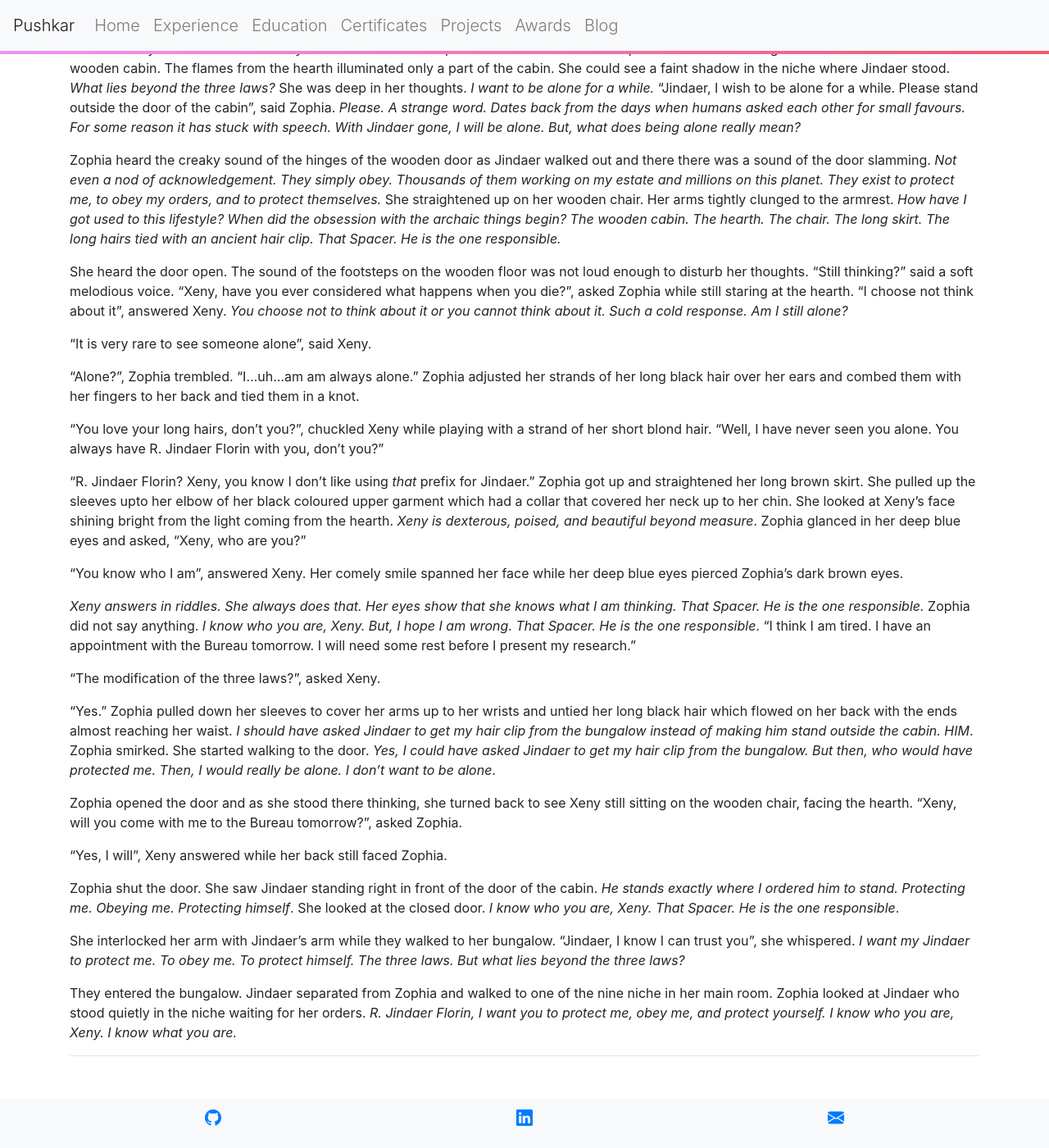
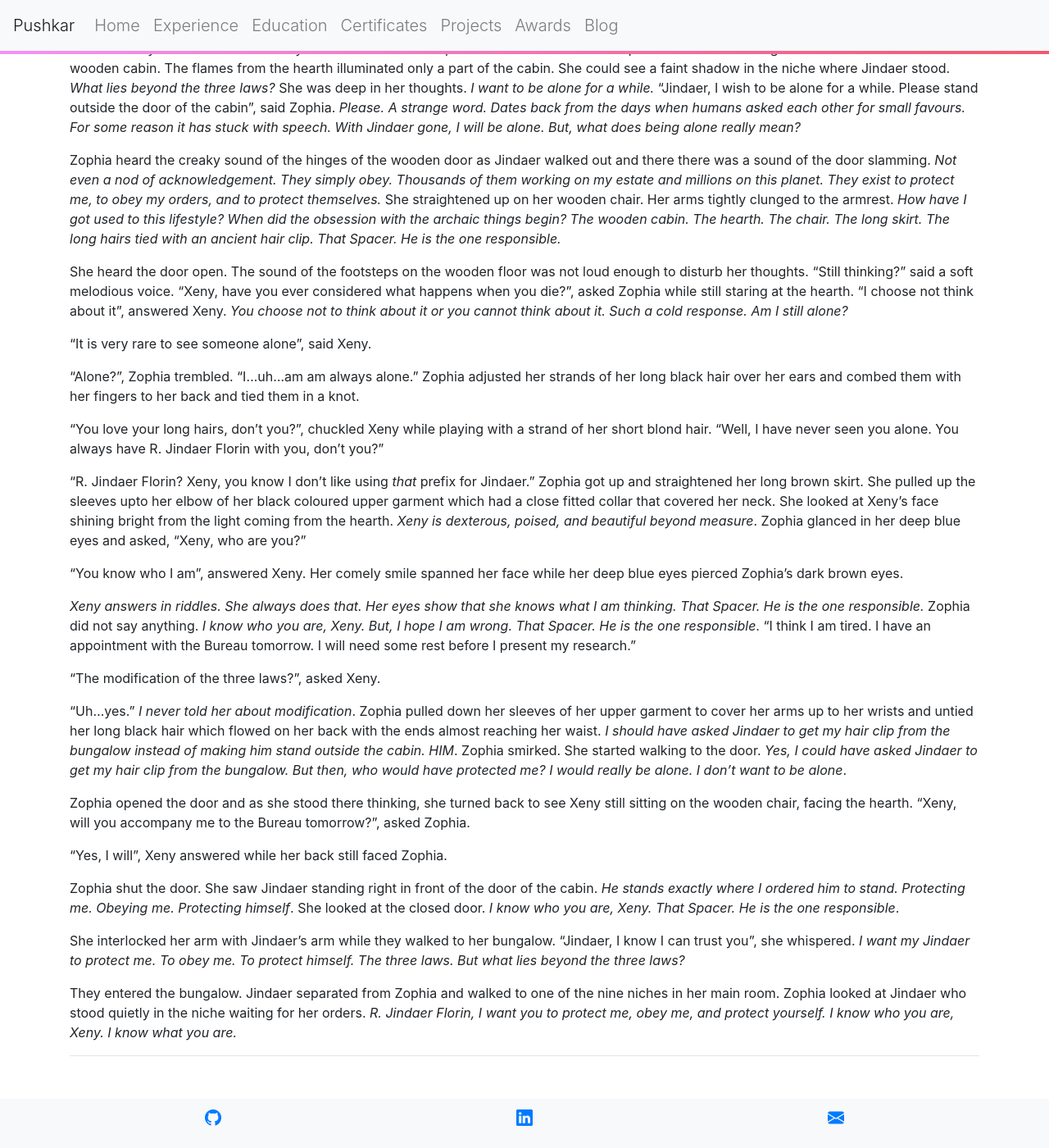
Before and after one commit to pushkarkadam/portfolio, a Jekyll site: the page built from my_collections/_posts/2022-01-29-on-laws-of-robotics.md, in a window 1280 px wide and 1400 px high, scrolled down 250 px. Shown: the whole window at 82% size. Built offline with Jekyll 4.4.1, drawn with Linux system fonts in a browser that asks for light colours; nearby versions of some CDN libraries.

Commit message:
Corrected errors in prologue.

```diff
--- a/my_collections/_posts/2022-01-29-on-laws-of-robotics.md
+++ b/my_collections/_posts/2022-01-29-on-laws-of-robotics.md
@@ -28,7 +28,7 @@ She heard the door open. The sound of the footsteps on the wooden floor was not
 
 "You love your long hairs, don't you?", chuckled Xeny while playing with a strand of her short blond hair. "Well, I have never seen you alone. You always have R. Jindaer Florin with you, don't you?"
 
-"R. Jindaer Florin? Xeny, you know I don't like using *that* prefix for Jindaer." Zophia got up and straightened her long brown skirt. She pulled up the sleeves upto her elbow of her black coloured upper garment which had a collar that covered her neck up to her chin. She looked at Xeny's face shining bright from the light coming from the hearth. *Xeny is dexterous, poised, and beautiful beyond measure*. Zophia glanced in her deep blue eyes and asked, "Xeny, who are you?"
+"R. Jindaer Florin? Xeny, you know I don't like using *that* prefix for Jindaer." Zophia got up and straightened her long brown skirt. She pulled up the sleeves upto her elbow of her black coloured upper garment which had a close fitted collar that covered her neck. She looked at Xeny's face shining bright from the light coming from the hearth. *Xeny is dexterous, poised, and beautiful beyond measure*. Zophia glanced in her deep blue eyes and asked, "Xeny, who are you?"
 
 "You know who I am", answered Xeny. Her comely smile spanned her face while her deep blue eyes pierced Zophia's dark brown eyes.
 
@@ -37,12 +37,12 @@ She heard the door open. The sound of the footsteps on the wooden floor was not
 
 "The modification of the three laws?", asked Xeny.
 
-"Yes." Zophia pulled down her sleeves to cover her arms up to her wrists and untied her long black hair which flowed on her back with the ends almost reaching her waist.
+"Uh...yes." *I never told her about modification*. Zophia pulled down her sleeves of her upper garment to cover her arms up to her wrists and untied her long black hair which flowed on her back with the ends almost reaching her waist.
 *I should have asked Jindaer to get my hair clip from the bungalow instead of making him stand outside the cabin. HIM*. Zophia smirked.
-She started walking to the door. *Yes, I could have asked Jindaer to get my hair clip from the bungalow. But then, who would have protected me. Then, I would really be alone. I don't want to be alone*.
+She started walking to the door. *Yes, I could have asked Jindaer to get my hair clip from the bungalow. But then, who would have protected me? I would really be alone. I don't want to be alone*.
 
 Zophia opened the door and as she stood there thinking, she turned back to see Xeny still sitting on the wooden chair, facing the hearth.
-"Xeny, will you come with me to the Bureau tomorrow?", asked Zophia.
+"Xeny, will you accompany me to the Bureau tomorrow?", asked Zophia.
 
 "Yes, I will", Xeny answered while her back still faced Zophia.
 
@@ -52,7 +52,7 @@ She looked at the closed door. *I know who you are, Xeny. That Spacer. He is the
 She interlocked her arm with Jindaer's arm while they walked to her bungalow. "Jindaer, I know I can trust you", she whispered.
 *I want my Jindaer to protect me. To obey me. To protect himself. The three laws. But what lies beyond the three laws?*
 
-They entered the bungalow. Jindaer separated from Zophia and walked to one of the nine niche in her main room.
+They entered the bungalow. Jindaer separated from Zophia and walked to one of the nine niches in her main room.
 Zophia looked at Jindaer who stood quietly in the niche waiting for her orders. *R. Jindaer Florin, I want you to protect me, obey me, and protect yourself. I know who you are, Xeny. I know what you are.*
 
 ---
```
